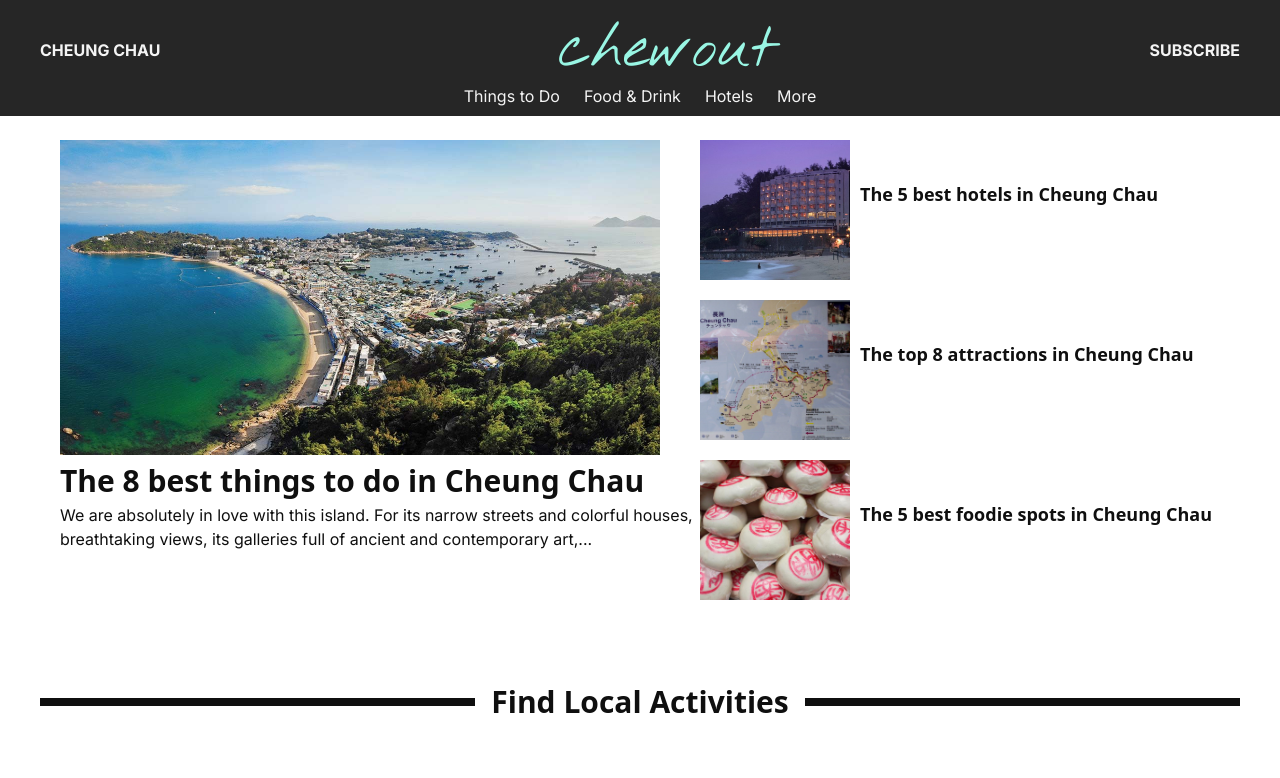
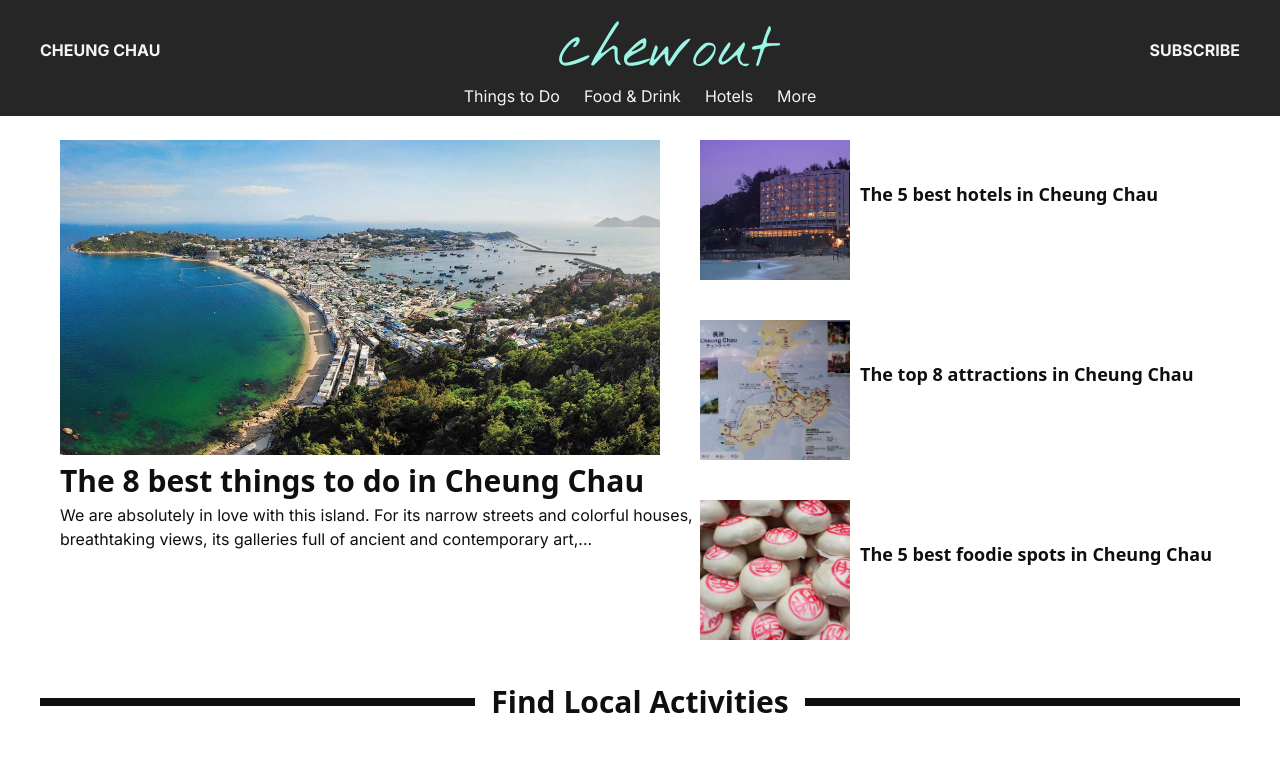
Before and after one commit to RunningFok/travel-blog, a Next.js app: page / in a window 1280 px wide. Shown: the top 778 px of the page. Built offline with nearby package versions, Linux system fonts and the light colour scheme.

Commit message:
added pb-5 to toplocations

```diff
--- a/src/app/home/TopLocations.tsx
+++ b/src/app/home/TopLocations.tsx
@@ -53,7 +53,7 @@ const TopPostCard = ({
 const SidePostCard = ({ className, title, image, linkAddress }: PostProps) => {
   return (
     <div
-      className={`${className} sm:mt-0 sm:h-auto flex flex-row relative items-start pb-0`}
+      className={`${className} sm:mt-0 sm:h-auto flex flex-row relative items-start pb-5`}
     >
       <Link
         className={`${className} sm:mt-0 sm:h-auto flex hover:opacity-70`}
```
